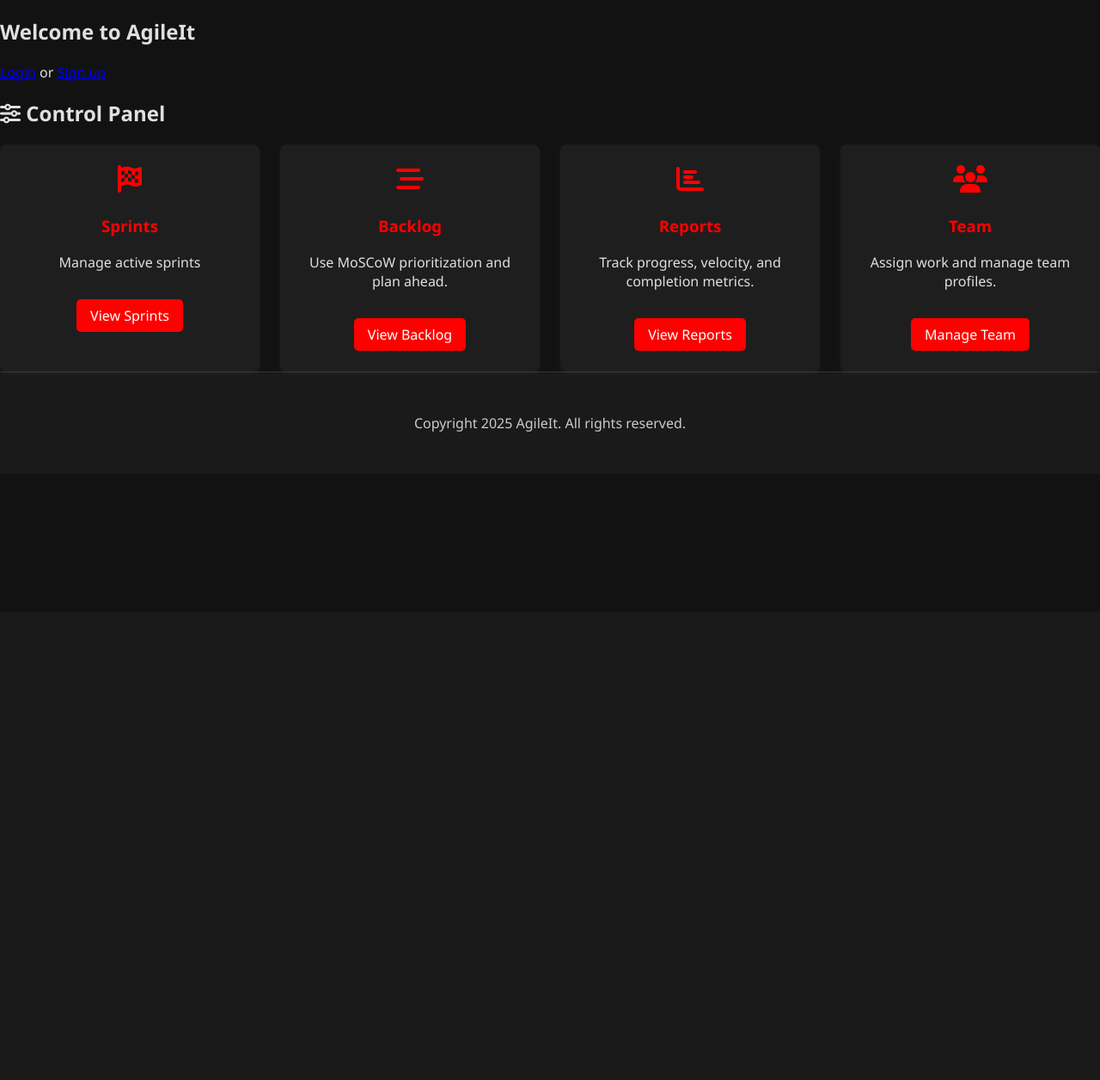
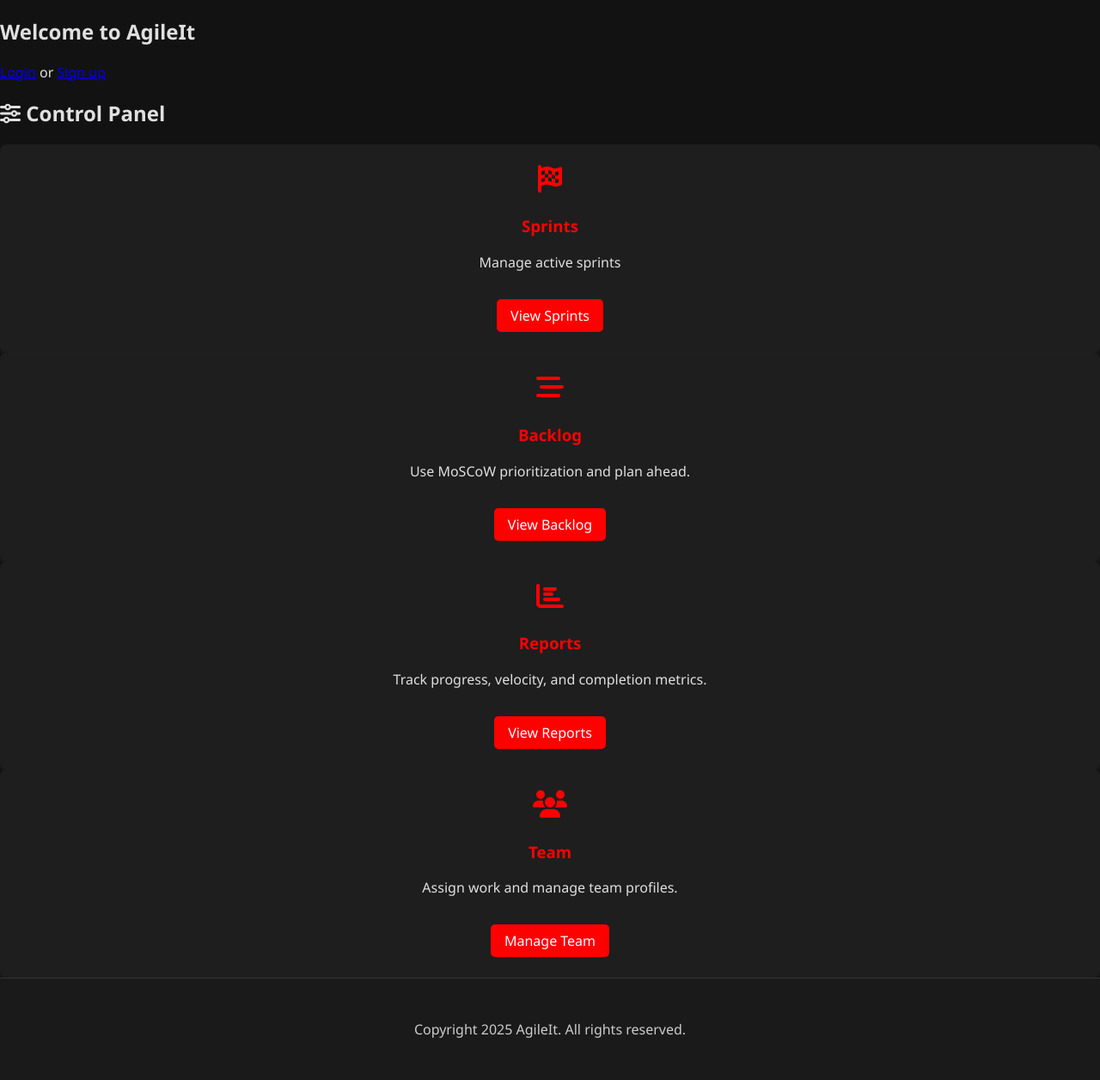
Before and after one commit to JoshThould/AgileIt, a Django app: template sprints/templates/sprints/dashboard.html in a window 1280 px wide. Shown: the part 88-1344 px from the top of the page at 86% size. Before the commit the page ends 590 px from the top, so only its background shows below. Run offline with Django 4.2, Linux system fonts and the light colour scheme; the template is opened without the code that fills it, so the values that code supplies are empty; some libraries are stand-ins or nearby versions.

Commit message:
Refactor dashboard template for improved layout and structure

```diff
--- a/sprints/templates/sprints/dashboard.html
+++ b/sprints/templates/sprints/dashboard.html
@@ -1,8 +1,10 @@
 {% extends 'sprints/base.html' %}
+
 {% block title %}Dashboard | AgileIt{% endblock %}
 
 {% block content %}
 <div class="dashboard-container">
+  <div class="w-100 d-flex justify-content-center align-items-center flex-column text-center py-5">
     {% if user.is_authenticated %}
       <h2>Welcome back, {{ user.username }} 👋</h2>
       <p>Ready to tackle your sprints?</p>
@@ -10,36 +12,53 @@
       <h2>Welcome to AgileIt</h2>
       <p><a href="{% url 'account_login' %}">Login</a> or <a href="{% url 'account_signup' %}">Sign up</a></p>
     {% endif %}
+  </div>
 
   <section class="dashboard-grid">
     <h2><i class="fas fa-sliders-h"></i> Control Panel</h2>
-    <div class="grid-container">
+
+    <div class="container">
+      <div class="row justify-content-center">
+        <!-- Cards go here -->
+        <!-- Sprints -->
+        <div class="col-md-6 mb-4">
           <div class="card">
             <i class="fas fa-flag-checkered card-icon"></i>
             <h3>Sprints</h3>
             <p>Manage active sprints</p>
-        <a href="{% url 'view_sprints' %}" class="btn">View Sprints</a>
+            <a href="{% url 'sprints:sprint-list' %}" class="btn">View Sprints</a>
+          </div>
         </div>
 
+        <!-- Backlog -->
+        <div class="col-md-6 mb-4">
           <div class="card">
             <i class="fas fa-stream card-icon"></i>
             <h3>Backlog</h3>
             <p>Use MoSCoW prioritization and plan ahead.</p>
-        <a href="{% url 'view_backlog' %}" class="btn">View Backlog</a>
+            <a href="{% url 'sprints:story-list' %}" class="btn">View Backlog</a>
+          </div>
         </div>
 
+        <!-- Reports -->
+        <div class="col-md-6 mb-4">
           <div class="card">
             <i class="fas fa-chart-bar card-icon"></i>
             <h3>Reports</h3>
             <p>Track progress, velocity, and completion metrics.</p>
-        <a href="{% url 'view_reports' %}" class="btn">View Reports</a>
+            <a href="#" class="btn disabled" title="Coming Soon">View Reports</a>
+          </div>
         </div>
 
+        <!-- Team -->
+        <div class="col-md-6 mb-4">
           <div class="card">
             <i class="fas fa-users card-icon"></i>
             <h3>Team</h3>
             <p>Assign work and manage team profiles.</p>
-        <a href="{% url 'manage_team' %}" class="btn">Manage Team</a>
+            <a href="#" class="btn disabled" title="Coming Soon">Manage Team</a>
+          </div>
+        </div>
       </div>
     </div>
   </section>
```
Lines whose indentation alone changed are shown as unchanged.
